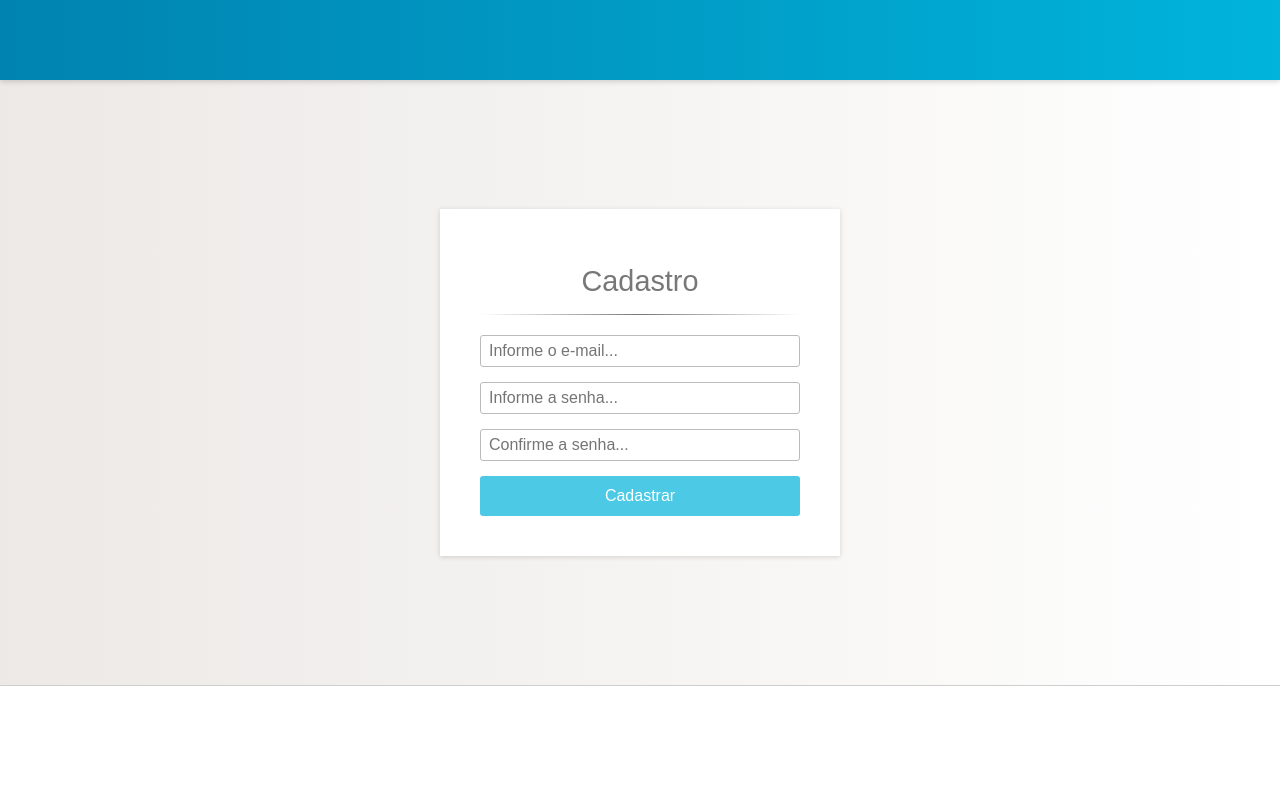
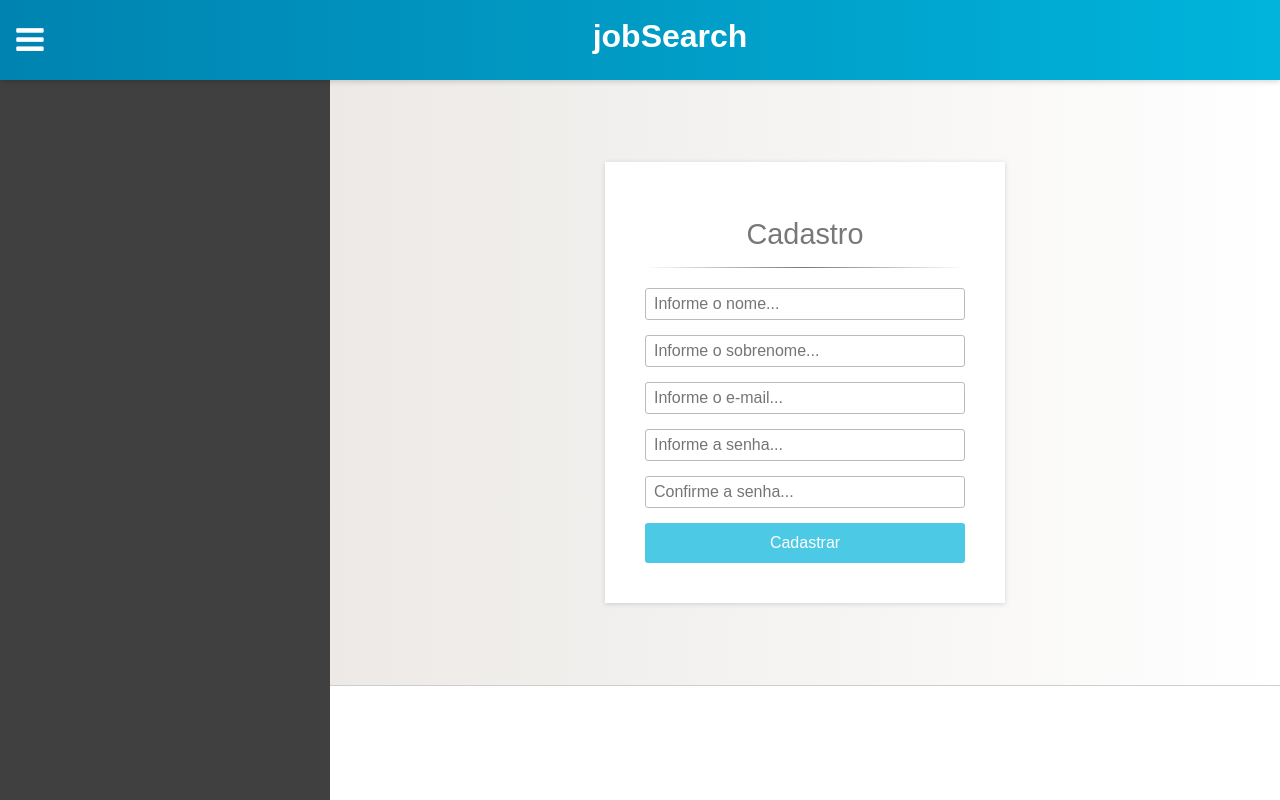
Before and after one commit to devtiagom/job-search-frontend, a Vue app: page /signup in a window 1280 px wide. Built offline with nearby package versions, Linux system fonts and the light colour scheme.

Commit message:
Implemented show/hide menu feature.

```diff
--- a/src/App.vue
+++ b/src/App.vue
@@ -1,6 +1,6 @@
 <template>
 	<div id="app" :class="{'hide-menu': !isMenuVisible}">
-		<Header />
+		<Header title="jobSearch" :hideToggle="false" />
 		<Menu v-if="isMenuVisible" />
 		<Content />
 		<Footer />
@@ -8,6 +8,8 @@
 </template>
 
 <script>
+import { mapState } from 'vuex';
+
 import Header from '@/components/template/Header';
 import Menu from '@/components/template/Menu';
 import Content from '@/components/template/Content';
@@ -16,12 +18,7 @@ import Footer from '@/components/template/Footer';
 export default {
 	name: 'App',
 	components: { Header, Menu, Content, Footer },
-	data: function() {
-		return {
-			user: {},
-			isMenuVisible: false
-		}
-	}
+	computed: mapState(['isMenuVisible'])
 }
 </script>
 
--- a/src/components/auth/Signup.vue
+++ b/src/components/auth/Signup.vue
@@ -3,6 +3,18 @@
 		<div class="signup-content">
 		<div class="signup-modal">
 			<h1 class="signup-title">Cadastro</h1><hr/>
+			<input
+				type="text"
+				v-model="firstName"
+				name="first-name"
+				placeholder="Informe o nome..."
+			>
+			<input
+				type="text"
+				v-model="lastName"
+				name="last-name"
+				placeholder="Informe o sobrenome..."
+			>
 			<input
 				type="email"
 				v-model="user.email"
@@ -31,9 +43,19 @@ import axios from 'axios';
 
 export default {
 	name: 'Signup',
-	data: function() {
+	data: function () {
 		return {
-			user: {}
+			user: {},
+			firstName: '',
+			lastName: ''
+		}
+	},
+	watch: {
+		firstName: function () {
+			this.user.name = `${this.firstName} ${this.lastName}`;
+		},
+		lastName: function () {
+			this.user.name = `${this.firstName} ${this.lastName}`;
 		}
 	},
 	methods: {
--- a/src/components/template/Header.vue
+++ b/src/components/template/Header.vue
@@ -1,12 +1,26 @@
 <template>
 	<header class="header">
-
+		<a class="toggle" @click="toggleMenu" v-if="!hideToggle">
+			<i class="fa fa-2x fa-navicon"></i>
+		</a>
+		<h1 class="title">
+			{{ title }}
+		</h1>
 	</header>
 </template>
 
 <script>
 	export default {
-  name: "Header"
+		name: "Header",
+		props: {
+			title: String,
+			hideToggle: Boolean
+		},
+		methods: {
+			toggleMenu() {
+				this.$store.commit('toggleMenu');
+			}
+		}
 	};
 </script>
 
@@ -25,5 +39,40 @@ export default {
 		width: 100%;
 		height: 80px;
 
+		display: flex;
+		justify-content: center;
+		align-items: center;
+	}
+
+	.title {
+		font-size: 2rem;
+		color: #FFF;
+		font-weight: 900;
+		flex-grow: 1;
+		text-align: center;
+	}
+
+	.title a {
+		color: #FFF;
+		text-decoration: none;
+	}
+
+	header.header > a.toggle {
+		width: 60px;
+		height: 60px;
+		color: #FFF;
+		justify-self: flex-start;
+		text-decoration: none;
+		border-radius: 50%;
+		cursor: pointer;
+
+		display: flex;
+		justify-content: center;
+		align-items: center;
+	}
+
+	header.header > a.toggle:hover {
+		color: #FFF;
+		background-color: rgba(255, 255, 255, 0.15);
 	}
 </style>
--- a/src/components/template/Menu.vue
+++ b/src/components/template/Menu.vue
@@ -1,19 +1,23 @@
 <template>
-	<aside class="menu"></aside>
+	<aside class="menu" v-show="isMenuVisible"></aside>
 </template>
 
 <script>
+import { mapState } from 'vuex';
+
 export default {
-	name: 'Menu'
+	name: 'Menu',
+	computed: mapState(['isMenuVisible'])
 }
 </script>
 
 <style>
 	.menu {
 		grid-area: menu;
-		/* background: linear-gradient(to right, rgba(35, 37, 38, 0.6), rgba(65, 67, 69, 0.6)); */
 		background: rgba(0, 0, 0, 0.75);
-		/* margin: 5px;
-		border-radius: 5px; */
+
+		display: flex;
+		flex-direction: column;
+		flex-wrap: wrap;
 	}
 </style>
--- /dev/null
+++ b/src/config/store.js
@@ -0,0 +1,19 @@
+import Vue from 'vue';
+import Vuex from 'vuex';
+
+Vue.use(Vuex);
+
+export default new Vuex.Store({
+    state: {
+        isMenuVisible: true
+    },
+    mutations: {
+        toggleMenu(state, isVisible) {
+            if (isVisible === undefined) {
+                state.isMenuVisible = !state.isMenuVisible;
+            } else {
+                state.isMenuVisible = isVisible;
+            }
+        }
+    }
+});
```
Also changed, not shown: src/main.js (+5 -3 lines). Lines whose indentation alone changed are shown as unchanged.
